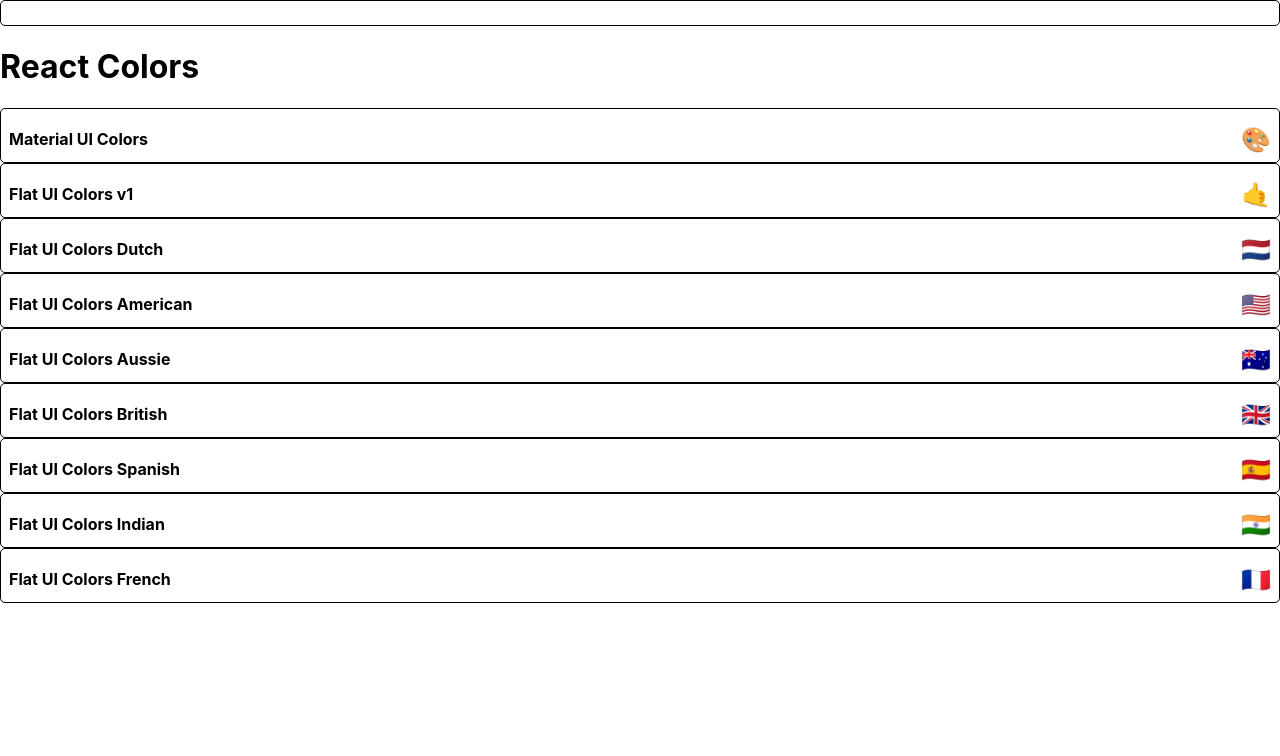
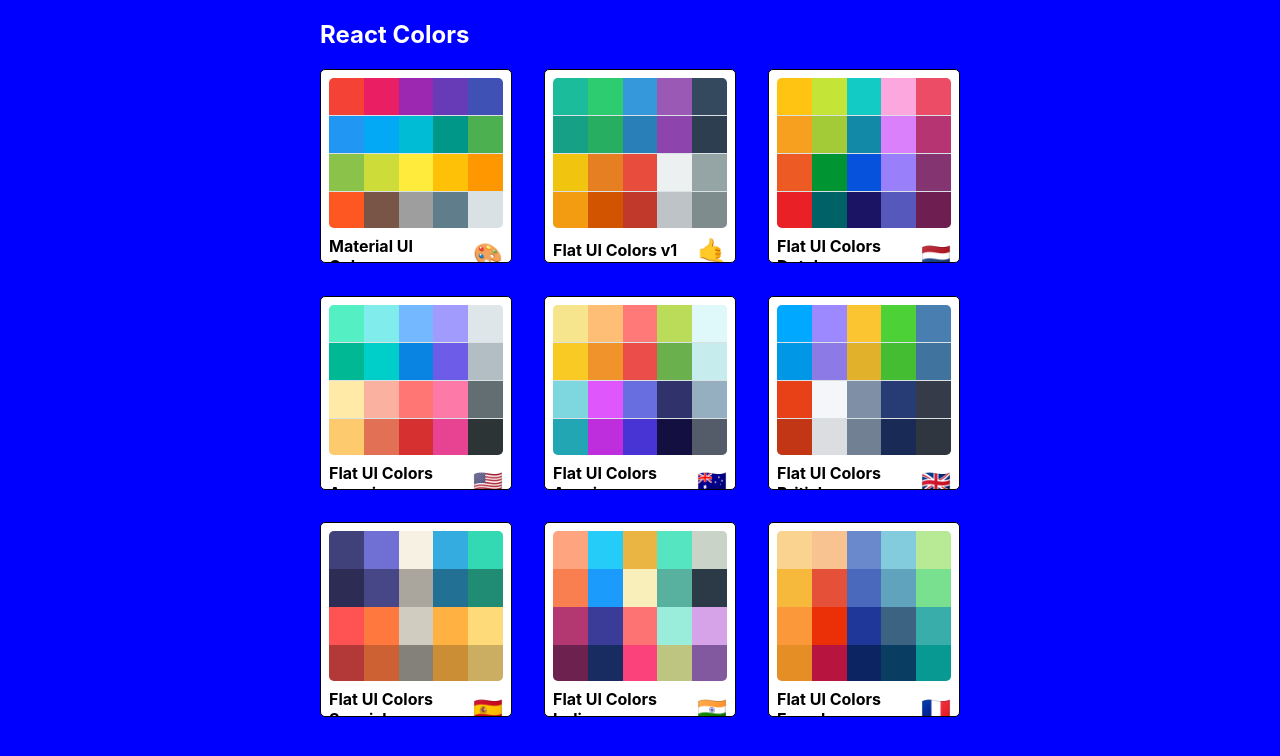
Before and after one commit to HarimTanko/color-app, a React (Create React App) app: page / in a window 1280 px wide. Shown: the top 756 px of the page. Built offline with nearby package versions, Linux system fonts and the light colour scheme.

Commit message:
mini palette style finish

```diff
--- a/src/MiniPalette.js
+++ b/src/MiniPalette.js
@@ -14,7 +14,11 @@
     },
   },
   colors: {
-    backgroundColor: 'grey',
+    backgroundColor: '#dae1e4',
+    height: '150px',
+    width: '100%',
+    borderRadius: '5px',
+    overflow: 'hidden',
   },
   title: {
     display: 'flex',
@@ -30,13 +34,28 @@
     marginLeft: '0.5rem',
     fontSize: '1.5rem',
   },
+  miniColor: {
+    height: '25%',
+    width: '20%',
+    display: 'inline-block',
+    margin: '0 auto',
+    position: 'relative',
+    marginBottom: '-3.5px',
+  },
 };
 
 function MiniPalette(props) {
-  const { classes, paletteName, emoji } = props;
+  const { classes, paletteName, emoji, colors } = props;
+  const miniColorBoxes = colors.map((color) => (
+    <div
+      className={classes.miniColor}
+      style={{ backgroundColor: color.color }}
+      key={color.name}
+    ></div>
+  ));
   return (
     <div className={classes.root}>
-      <div className={classes.colors}></div>
+      <div className={classes.colors}>{miniColorBoxes}</div>
       <h5 className={classes.title}>
         {paletteName}
         <span className={classes.emoji}>{emoji}</span>
--- a/src/PalettList.js
+++ b/src/PalettList.js
@@ -1,19 +1,59 @@
 import React, { Component } from 'react';
-import { Link } from 'react-router-dom';
+import { withStyles } from '@mui/styles';
 import MiniPalette from './MiniPalette';
 
-export default class PalettList extends Component {
+const styles = {
+  root: {
+    backgroundColor: 'blue',
+    height: '100vh',
+    display: 'flex',
+    aligItems: 'flex-start',
+    justifyContent: 'center',
+  },
+
+  container: {
+    width: '50%',
+    display: 'flex',
+    alignItems: 'flex-start',
+    flexDirection: 'column',
+    flexWrap: 'wrap',
+  },
+  nav: {
+    display: 'flex',
+    width: '100%',
+    justifyContent: 'space-between',
+    color: 'white',
+  },
+  palettes: {
+    boxSizing: 'border-box',
+    width: '100%',
+    display: 'grid',
+    gridTemplateColumns: 'repeat(3, 30%)',
+    gridGap: '5%',
+  },
+};
+
+class PalettList extends Component {
   render() {
-    const { palettes } = this.props;
+    const { palettes, classes } = this.props;
 
     return (
-      <div>
-        <MiniPalette />
-        <h1 className=''>React Colors</h1>
-        {palettes.map((palette) => (
-          <MiniPalette {...palette} />
-        ))}
+      <div className={classes.root}>
+        <div className={classes.container}>
+          <nav className={classes.nav}>
+            {' '}
+            <h1 className=''>React Colors</h1>
+          </nav>
+          <div className={classes.palettes}>
+            {' '}
+            {palettes.map((palette) => (
+              <MiniPalette {...palette} key={palette.id} />
+            ))}
+          </div>
+        </div>
       </div>
     );
   }
 }
+
+export default withStyles(styles)(PalettList);
```
